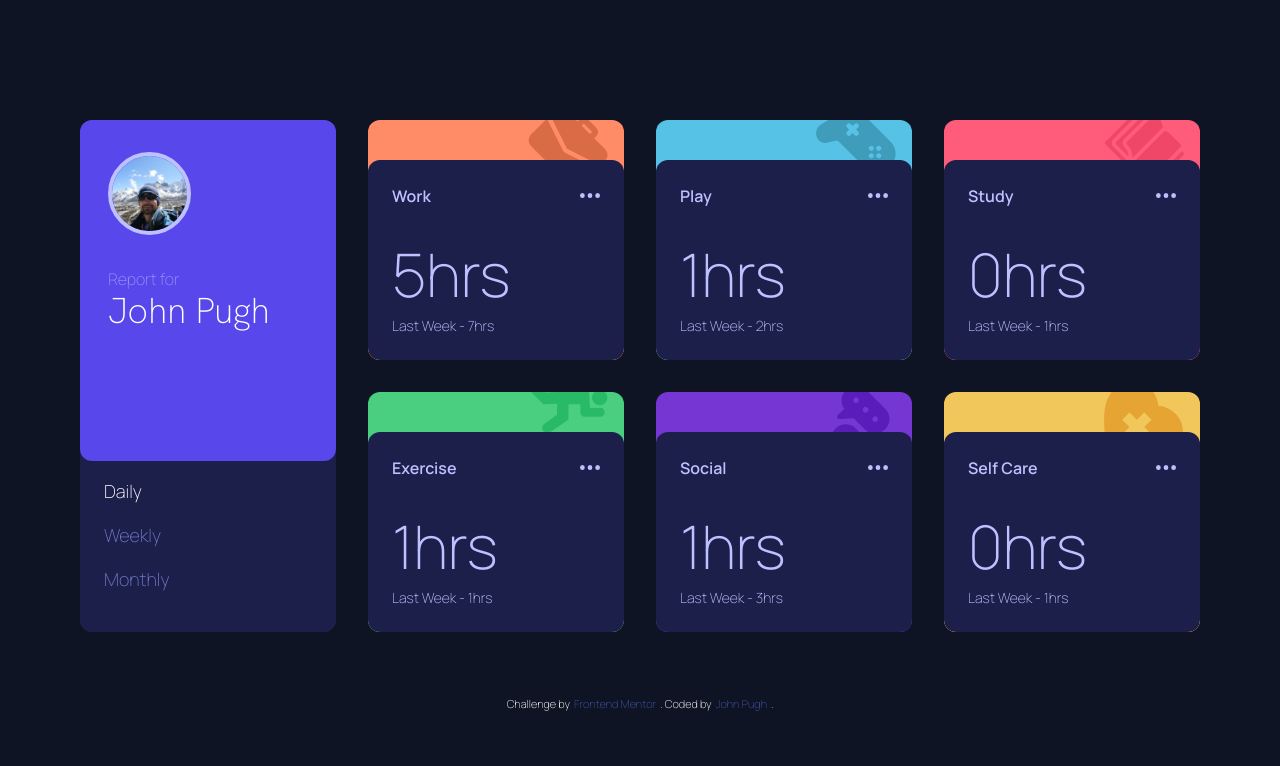
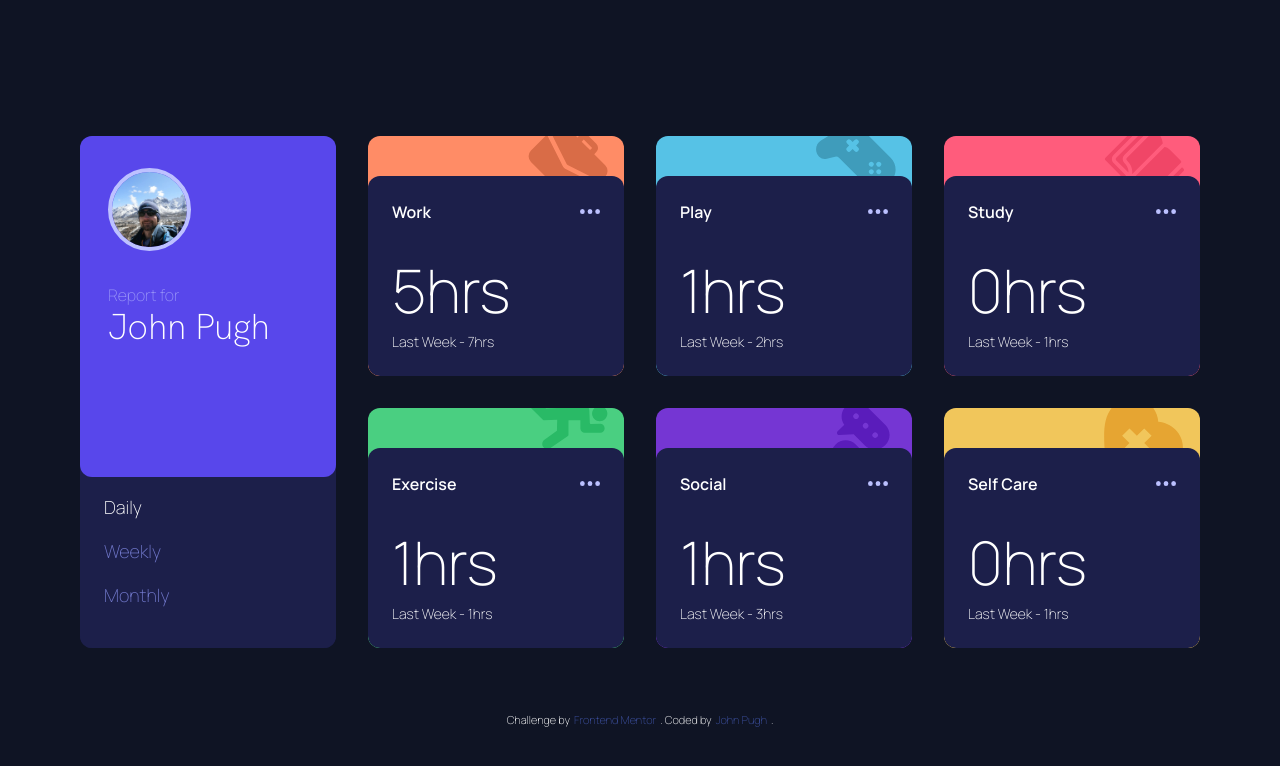
Before and after one commit to JohnPugh688/Time-tracking-dashboard, a website: page src/index.html in a window 1280 px wide. Drawn offline with Linux system fonts and the light colour scheme.

Commit message:
changed text to white
Trying to get text to match original design

```diff
--- a/src/index.html
+++ b/src/index.html
@@ -30,7 +30,7 @@
     class="bg-black md:bg-VeryDarkBlue font-thin md:h-screen font-Manrope flex flex-col justify-center items-center"
   >
     <main
-      class="bg-VeryDarkBlue z-10 flex flex-col w-full gap-5 md:gap-5 lg:gap-8 md:grid grid-cols-4 grid-rows-2 py-8 px-4 max-w-[72rem] md:h-[38rem]"
+      class="bg-VeryDarkBlue z-10 md:mt-8 flex flex-col w-full gap-5 md:gap-5 lg:gap-8 md:grid grid-cols-4 grid-rows-2 py-8 px-4 max-w-[72rem] md:h-[38rem]"
     >
       <section class="bg-DarkBlue md:mb-5 lg:mb-8 row-span-3 rounded-xl">
         <div
@@ -86,7 +86,7 @@
         />
         <!-- Duration card start -->
         <div
-          class="flex flex-col absolute h-5/6 hover:animate-wiggle w-full right-0 bottom-0 z-30 text-PaleBlue justify-between items-start p-6 hover:cursor-pointer hover:brightness-150 rounded-xl bg-DarkBlue"
+          class="flex text-white flex-col absolute h-5/6 hover:animate-wiggle w-full right-0 bottom-0 z-30 justify-between items-start p-6 hover:cursor-pointer hover:brightness-150 rounded-xl bg-DarkBlue"
         >
           <div class="flex w-full items-center justify-between">
             <h2 class="title font-semibold">Work</h2>
@@ -122,7 +122,7 @@
         />
         <!-- Duration card start -->
         <div
-          class="flex flex-col absolute h-5/6 hover:cursor-pointer hover:animate-wiggle hover:brightness-150 w-full right-0 bottom-0 z-30 text-PaleBlue justify-between items-start p-6 rounded-xl bg-DarkBlue"
+          class="flex flex-col absolute h-5/6 hover:cursor-pointer hover:animate-wiggle hover:brightness-150 w-full right-0 bottom-0 z-30 text-white justify-between items-start p-6 rounded-xl bg-DarkBlue"
         >
           <div class="flex w-full items-center justify-between">
             <h2 class="title font-semibold">Play</h2>
@@ -158,7 +158,7 @@
         />
         <!-- Duration card start -->
         <div
-          class="flex h-5/6 flex-col absolute hover:cursor-pointer hover:animate-wiggle hover:brightness-150 w-full right-0 bottom-0 z-30 text-PaleBlue justify-between items-start p-6 rounded-xl bg-DarkBlue"
+          class="flex h-5/6 flex-col absolute hover:cursor-pointer hover:animate-wiggle hover:brightness-150 w-full right-0 bottom-0 z-30 text-white justify-between items-start p-6 rounded-xl bg-DarkBlue"
         >
           <div class="flex w-full items-center justify-between">
             <h2 class="title font-semibold">Study</h2>
@@ -194,7 +194,7 @@
         />
         <!-- Duration card start -->
         <div
-          class="flex flex-col h-5/6 absolute hover:cursor-pointer hover:animate-wiggle hover:brightness-150 w-full right-0 bottom-0 z-30 text-PaleBlue justify-between items-start p-6 rounded-xl bg-DarkBlue"
+          class="flex flex-col h-5/6 absolute hover:cursor-pointer hover:animate-wiggle hover:brightness-150 w-full right-0 bottom-0 z-30 text-white justify-between items-start p-6 rounded-xl bg-DarkBlue"
         >
           <div class="flex w-full items-center justify-between">
             <h2 class="title font-semibold">Exercise</h2>
@@ -230,7 +230,7 @@
         />
         <!-- Duration card start -->
         <div
-          class="flex flex-col h-5/6 absolute hover:cursor-pointer hover:animate-wiggle hover:brightness-150 w-full right-0 bottom-0 z-30 text-PaleBlue justify-between items-start p-6 rounded-xl bg-DarkBlue"
+          class="flex flex-col h-5/6 absolute hover:cursor-pointer hover:animate-wiggle hover:brightness-150 w-full right-0 bottom-0 z-30 text-white justify-between items-start p-6 rounded-xl bg-DarkBlue"
         >
           <div class="flex w-full items-center justify-between">
             <h2 class="title font-semibold">Social</h2>
@@ -266,7 +266,7 @@
         />
         <!-- Duration card start -->
         <div
-          class="flex flex-col absolute hover:cursor-pointer hover:animate-wiggle hover:brightness-150 w-full right-0 bottom-0 z-30 text-PaleBlue justify-between h-5/6 items-start p-6 rounded-xl bg-DarkBlue"
+          class="flex flex-col absolute hover:cursor-pointer hover:animate-wiggle hover:brightness-150 w-full right-0 bottom-0 z-30 text-white justify-between h-5/6 items-start p-6 rounded-xl bg-DarkBlue"
         >
           <div class="flex w-full items-center justify-between">
             <h2 class="title font-semibold">Self Care</h2>
```
Also changed, not shown: src/output.css.
